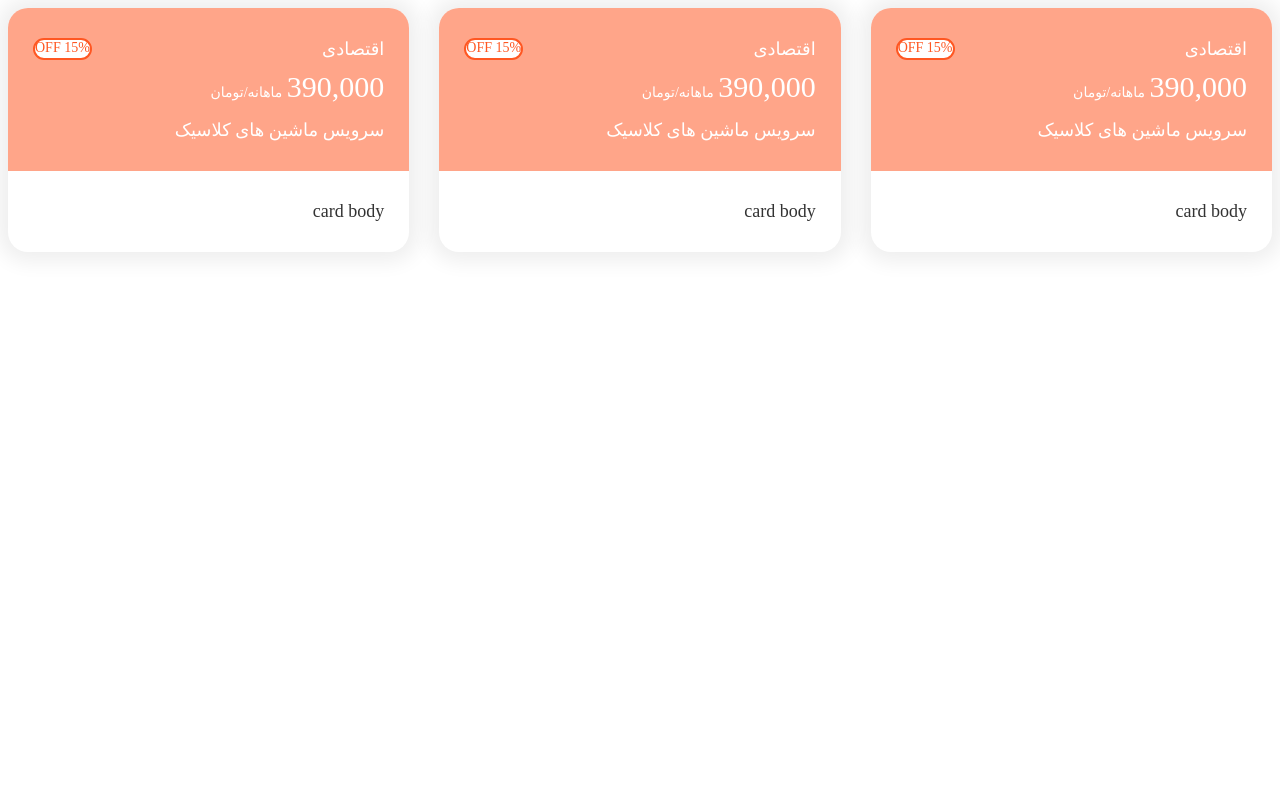
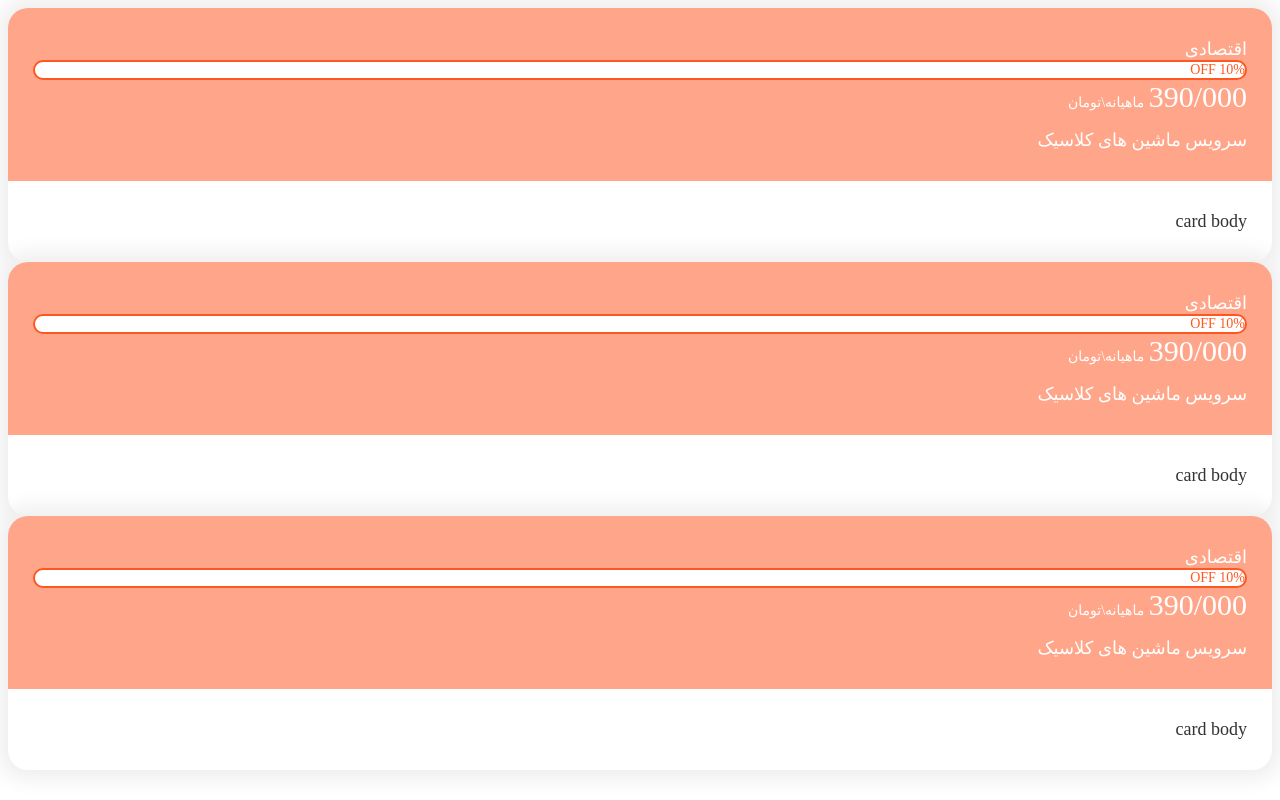
Before and after one commit to mosarezaei1/a_mini_html_css_project1, a plain HTML site: page index.html in a window 1280 px wide. Drawn offline with Linux system fonts and the light colour scheme; a web font is replaced by a local one.

Commit message:
Update index.html

```diff
--- a/index.html
+++ b/index.html
@@ -1,53 +1,69 @@
 <!DOCTYPE html>
 <html lang="en" dir="rtl">
   <head>
-    <meta charset="UTF-8">
-    <meta name="viewport" content="width=device-width, initial-scale=1.0">
-    <link rel="stylesheet" href="css/style.css">
+    <meta charset="UTF-8" />
+    <meta name="viewport" content="width=device-width, initial-scale=1.0" />
+    <link rel="stylesheet" href="./css/style.css" />
+    <link rel="stylesheet" href="./css/fonts.css" />
     <title>Document</title>
   </head>
   <body>
-   <section class="block-plan">
+    <!-- <ul class="list">
+        <li class="list__item">pure list1</li>
+        <li class="list__item">pure list2</li>
+        <li class="list__item">pure list3</li>
+    </ul>
+    <ul class="list list--inline">
+        <li class="list__item">inline list1</li>
+        <li class="list__item">inline list2</li>
+        <li class="list__item">inline list3</li>
+    </ul>
+    <ul class="list list--tick">
+        <li class="list__item">آیتم ۱</li>
+        <li class="list__item">آیتم ۱</li>
+        <li class="list__item">آیتم ۱</li>
+    </ul> -->
+    <section class="plan--block">
       <div class="plan">
-       <div class="card card--secondary">
+        <div class="card">
           <header class="card__header">
-           <span class="plan__introduction">
+            <span class="plan__intro">
               <span class="plan__name">اقتصادی</span>
-             <span class="badge badge--secondary">15% off</span>
+              <span class="badge badge--primary"> 10% OFF</span>
             </span>
-           <span class="plan__price">390,000</span>
-           <span class="plan__billing-cycle">ماهانه/تومان</span>
+            <span class="plan__price">390/000</span>
+            <span class="plan__billing-cycle">ماهیانه\تومان</span>
             <span class="plan__description">سرویس ماشین های کلاسیک</span>
           </header>
-         <div class="card__body"> card body</div>
+          <div class="card__body">card body</div>
         </div>
       </div>
       <div class="plan">
-       <div class="card card--primary">
+        <div class="card">
           <header class="card__header">
-          <span class="plan__introduction">
+            <span class="plan__intro">
               <span class="plan__name">اقتصادی</span>
-            <span class="badge badge--praimaray">15% off</span>
+              <span class="badge badge--primary"> 10% OFF</span>
             </span>
-          <span class="plan__price">390,000</span>
-          <span class="plan__billing-cycle">ماهانه/تومان</span>
+            <span class="plan__price">390/000</span>
+            <span class="plan__billing-cycle">ماهیانه\تومان</span>
             <span class="plan__description">سرویس ماشین های کلاسیک</span>
           </header>
-        <div class="card__body"> card body</div>
+          <div class="card__body">card body</div>
         </div>
       </div>
       <div class="plan">
-        <div class="card card--secondary">
+        <div class="card">
           <header class="card__header">
-           <span class="plan__introduction">
+            <span class="plan__intro">
               <span class="plan__name">اقتصادی</span>
-             <span class="badge badge--secondary">15% off</span>
+              <span class="badge badge--primary"> 10% OFF</span>
             </span>
-           <span class="plan__price">390,000</span>
-           <span class="plan__billing-cycle">ماهانه/تومان</span>
+            <span class="plan__price">390/000</span>
+            <span class="plan__billing-cycle">ماهیانه\تومان</span>
             <span class="plan__description">سرویس ماشین های کلاسیک</span>
           </header>
-         <div class="card__body"> card body</div>
+          <div class="card__body">card body</div>
         </div>
       </div>
     </section>
```
Lines whose indentation alone changed are shown as unchanged.
